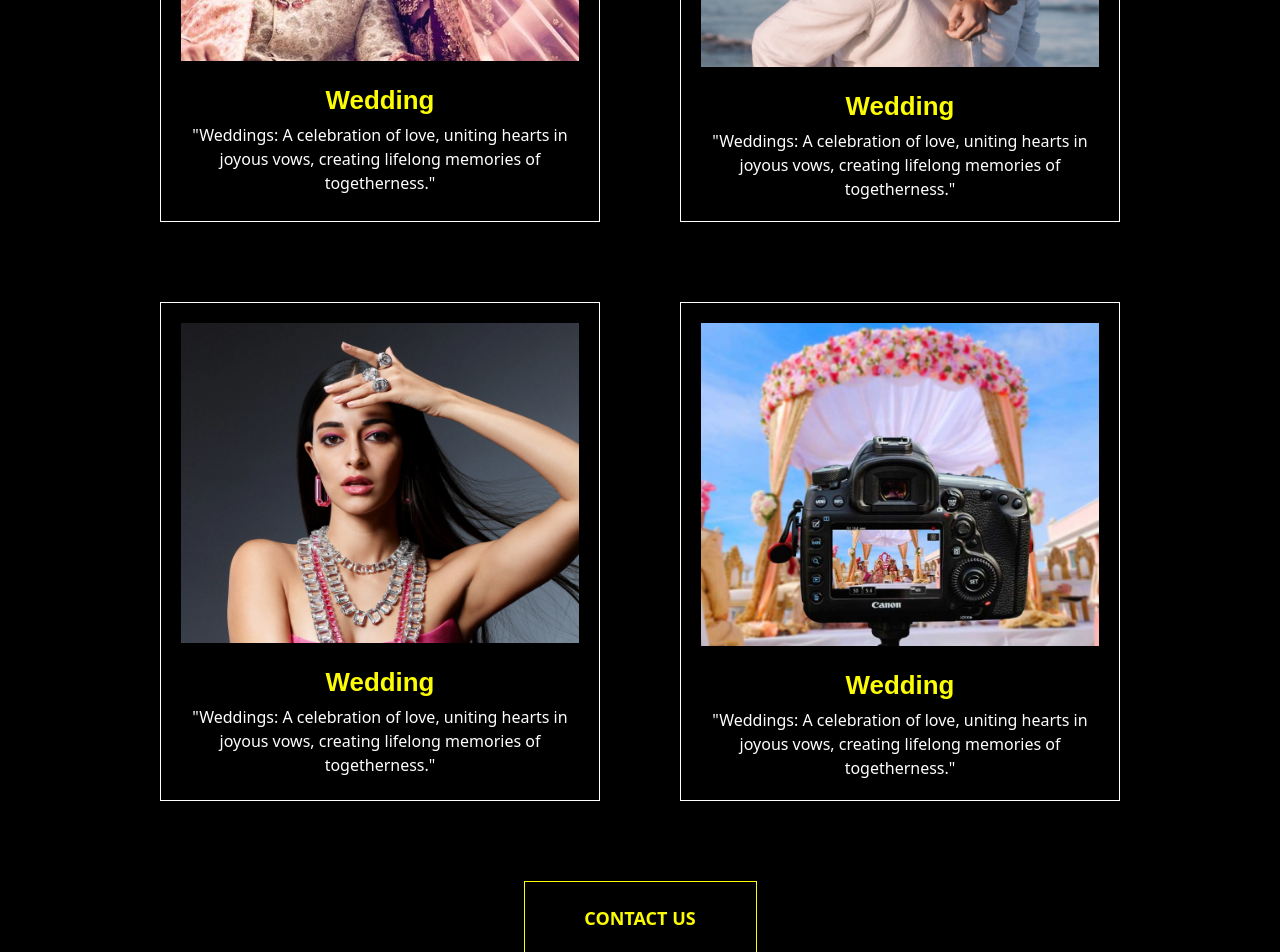
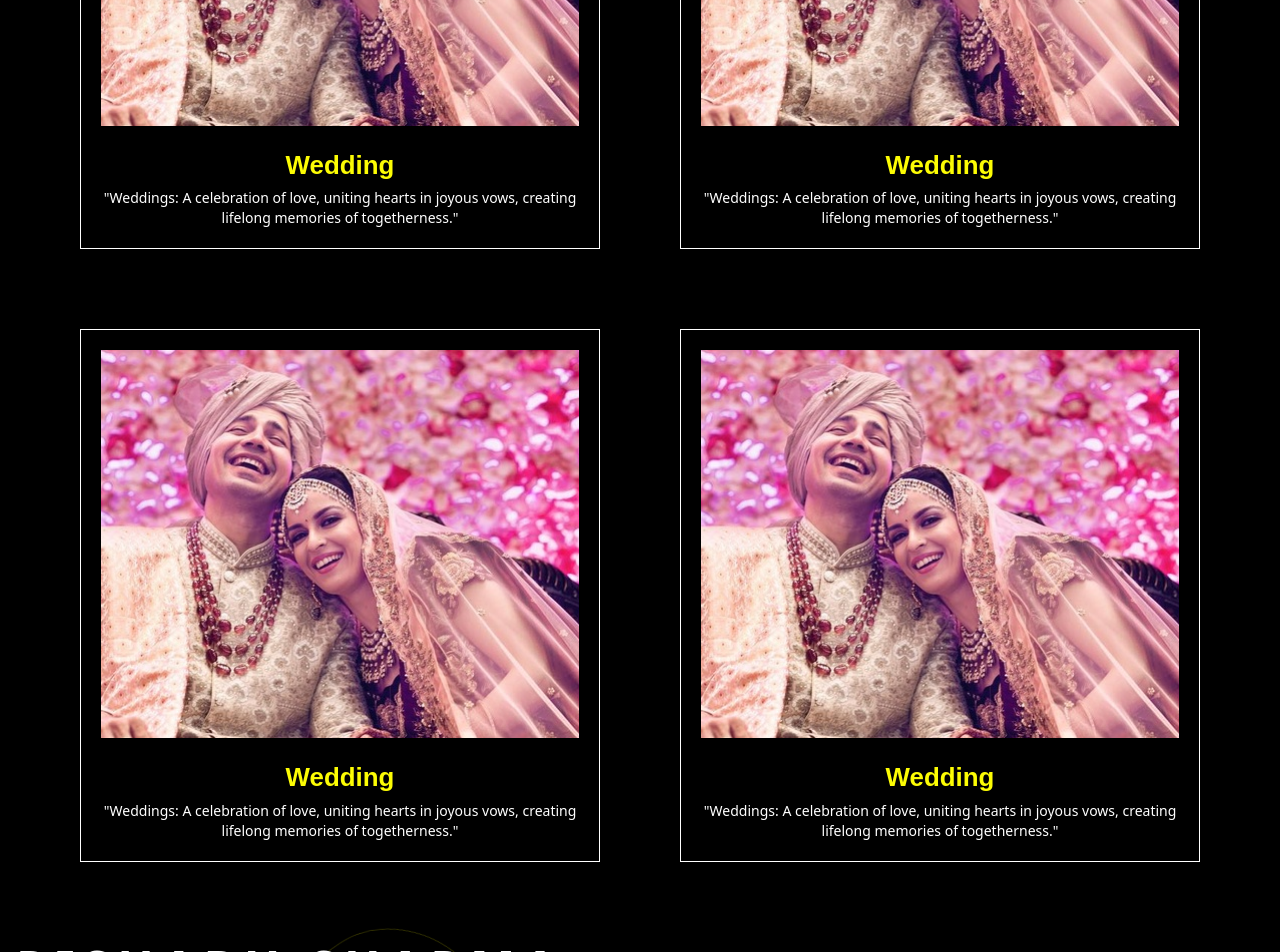
Before and after one commit to Ta-Run/weddingPortoflio, a React (Create React App) app: page /service in a window 1280 px wide. Shown: the part 540-1492 px from the top of the page. Built offline with nearby package versions, Linux system fonts and the light colour scheme.

Commit message:
solve about and service issue

```diff
--- a/src/componenets/home.jsx
+++ b/src/componenets/home.jsx
@@ -383,7 +383,7 @@ function Home() {
               data-carousel-item
             >
               <div
-                className="bg-red-600 carousel-content box-content p-2 sm:p-6 w-full max-w-[90%] sm:max-w-[75%] mx-auto border-4 border-white flex flex-col sm:flex-row-reverse gap-4 items-center justify-center"
+                className="carousel-content box-content p-2 sm:p-6 w-full max-w-[90%] sm:max-w-[75%] mx-auto border-4 border-white flex flex-col sm:flex-row-reverse gap-4 items-center justify-center"
                 style={{ minWidth: "375px" }}
               >
                 {/* Slide Image */}
@@ -484,7 +484,7 @@ function Home() {
           {/* Button to toggle between See All and See Less with smooth transition */}
           <button
             onClick={toggleSeeAll}
-            className="w-full max-w-xs lg:max-w-[233px] lg:h-[74px] border border-[#FCFC04] text-center text-lg font-semibold text-[#FCFC04] bg-transparent hover:bg-[#FCFC04] hover:text-black transition-colors my-4"
+            className="w-[98px] lg:w-[233px] lg:h-[74px] border border-[#FCFC04] text-center text-lg font-semibold text-[#FCFC04] bg-transparent hover:bg-[#FCFC04] hover:text-black transition-colors"
           >
             {seeAll ? "See Less" : "View All"}
           </button>
--- a/src/componenets/portfolio.jsx
+++ b/src/componenets/portfolio.jsx
@@ -165,10 +165,6 @@ const Portfolio = () => {
             </div>
           </div>
         </div>
-
-
-
-
       </div>
 
       {/* Fashion Section */}
--- a/src/componenets/service.jsx
+++ b/src/componenets/service.jsx
@@ -1,6 +1,13 @@
 import React from 'react';
 
 const Service = () => {
+  const images = [
+    `${process.env.PUBLIC_URL}/images/image 10.png`,
+    `${process.env.PUBLIC_URL}/images/image 41.png`,
+    `${process.env.PUBLIC_URL}/images/image 43.png`,
+    `${process.env.PUBLIC_URL}/images/image 42.png`
+  ];
+
   return (
     <div className="relative p-4">
       {/* Title Section */}
@@ -14,94 +21,40 @@ const Service = () => {
         </div>
 
 
+
+
       <div className="px-4 md:px-8 lg:px-16 py-12">
           {/* Grid Container */}
-        <div className="mx-20 grid grid-cols-1 sm:grid-cols-2 lg:grid-cols-2 gap-20">
-          {/* Card 1 */}
-          <div className="border border-[#FFFFFF] shadow-lg mx-auto p-5 w-fit">
+          <div
+            className="mx-auto grid grid-cols-1 sm:grid-cols-2 lg:grid-cols-2 gap-10 sm:gap-20 cursor-pointer"
+          >
+            {images
+              .fill()
+              .map((_, index) => (
+                <div
+                  key={index}
+                  className="border border-[#FFFFFF] shadow-lg mx-auto p-5 w-full max-w-xs sm:max-w-none"
+                >
                   <img
-              src={process.env.PUBLIC_URL + '/images/image 10.png'}
+                    src={process.env.PUBLIC_URL + "/images/image 10.png"}
                     alt="Service"
-              className="w-full"
+                    className="w-full h-auto" // Ensures the image maintains aspect ratio
                     width={200}
                     height={200}
                   />
-            <div className="mt-6">
-              <h2 className="font-raleway text-[25.89px] font-semibold leading-[30.39px] text-center text-[#FCFC04] shadow-md">
+                  <div className="mt-4 sm:mt-6">
+                    <h2 className="font-raleway text-xl sm:text-[25.89px] font-semibold leading-[30.39px] text-center text-[#FCFC04] shadow-md">
                       Wedding
                     </h2>
-              <p className="mt-2 text-md text-center text-white shadow-md">
-                "Weddings: A celebration of love, uniting hearts in joyous vows, creating lifelong memories of togetherness."
+                    <p className="mt-2 text-sm sm:text-md text-center text-white shadow-md">
+                      "Weddings: A celebration of love, uniting hearts in joyous
+                      vows, creating lifelong memories of togetherness."
                     </p>
                   </div>
                 </div>
-
-          {/* Card 2 */}
-          <div className="border border-[#FFFFFF] shadow-lg mx-auto p-5 w-fit">
-            <img
-              src={process.env.PUBLIC_URL + '/images/image 41.png'}
-              alt="Service"
-              className="w-full"
-              width={200}
-              height={200}
-            />
-            <div className="mt-6">
-              <h2 className="font-raleway text-[25.89px] font-semibold leading-[30.39px] text-center text-[#FCFC04] shadow-md">
-                Wedding
-              </h2>
-              <p className="mt-2 text-md text-center text-white shadow-md">
-                "Weddings: A celebration of love, uniting hearts in joyous vows, creating lifelong memories of togetherness."
-              </p>
+              ))}
           </div>
         </div>
-
-          {/* Card 3 */}
-          <div className="border border-[#FFFFFF] shadow-lg mx-auto p-5 w-fit">
-            <img
-              src={process.env.PUBLIC_URL + '/images/image 43.png'}
-              alt="Service"
-              className="w-full"
-              width={200}
-              height={200}
-            />
-            <div className="mt-6">
-              <h2 className="font-raleway text-[25.89px] font-semibold leading-[30.39px] text-center text-[#FCFC04] shadow-md">
-                Wedding
-              </h2>
-              <p className="mt-2 text-md text-center text-white shadow-md">
-                "Weddings: A celebration of love, uniting hearts in joyous vows, creating lifelong memories of togetherness."
-              </p>
-            </div>
-          </div>
-
-          {/* Card 4 */}
-          <div className="border border-[#FFFFFF] shadow-lg mx-auto p-5 w-fit">
-            <img
-              src={process.env.PUBLIC_URL + '/images/image 42.png'}
-              alt="Service"
-              className="w-full"
-              width={200}
-              height={200}
-            />
-            <div className="mt-6">
-              <h2 className="font-raleway text-[25.89px] font-semibold leading-[30.39px] text-center text-[#FCFC04] shadow-md">
-                Wedding
-              </h2>
-              <p className="mt-2 text-md text-center text-white shadow-md">
-                "Weddings: A celebration of love, uniting hearts in joyous vows, creating lifelong memories of togetherness."
-              </p>
-            </div>
-          </div>
-        </div>
-      </div>
-
-      {/* View All Button */}
-      <div className="flex justify-center mt-8">
-        <button className="lg:w-[233px] lg:h-[74px] border border-[#FCFC04] text-center text-lg font-semibold text-[#FCFC04] bg-transparent hover:bg-[#FCFC04] hover:text-black transition-colors">
-          CONTACT US
-        </button>
-      </div>
-
       {/* Media Queries for different breakpoints */}
       <style jsx>{`
         @media (max-width: 510px) {
```
Also changed, not shown: src/componenets/aboutUs.jsx (+59 -22 lines). Lines whose indentation alone changed are shown as unchanged.
